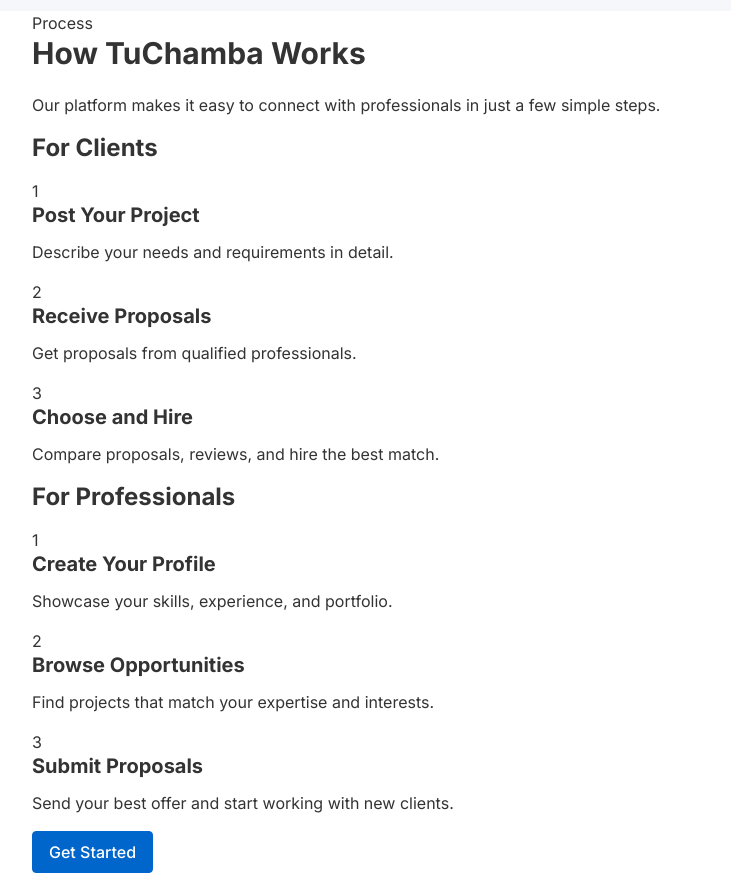
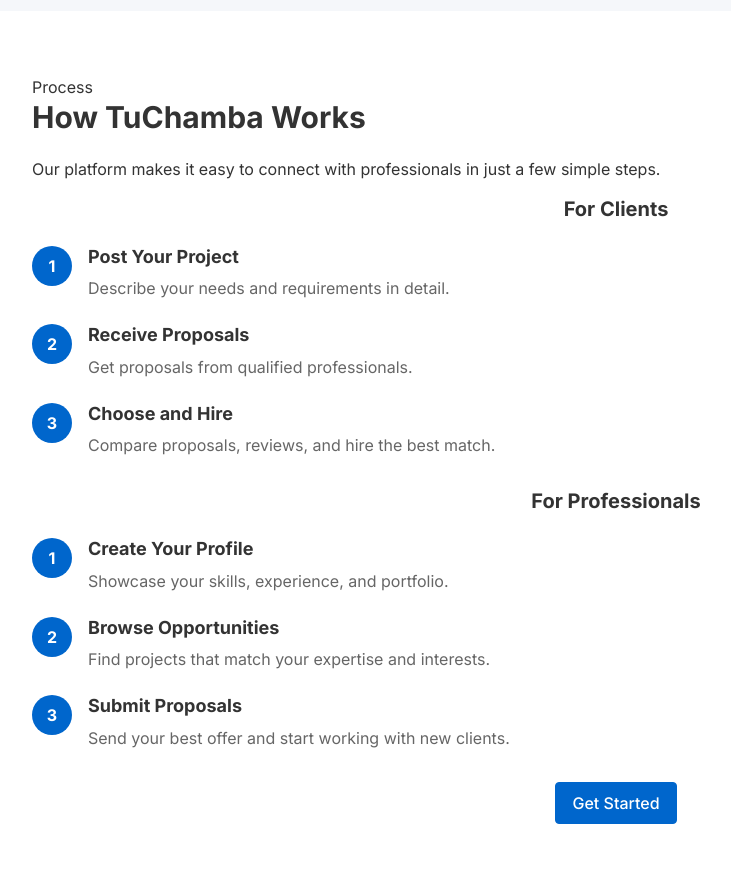
Before and after one commit to 1ASI0729-2510-4317-G1-TuChambape/landing, a plain HTML site: page index.html in a window 1280 px wide. Shown: the part 2140-3028 px from the top of the page, without its empty margins (24-755 px from the left). Drawn offline with Linux system fonts and the light colour scheme; a script that the page names is missing.

Commit message:
feat(How-it-works): add How-it-works styles

```diff
--- a/src/styles/styles.css
+++ b/src/styles/styles.css
@@ -1368,3 +1368,63 @@
     .benefits__action {
       text-align: center;
     }
+
+  /* ========================================
+     How it Works Section
+     ======================================== */
+  .how-it-works {
+    padding: var(--spacing-16) 0;
+    background-color: var(--color-background);
+  }
+
+  .how-it-works__grid {
+    display: grid;
+    grid-template-columns: repeat(1, 1fr);
+    gap: var(--spacing-8);
+    margin-bottom: var(--spacing-8);
+  }
+
+  .how-it-works__subtitle {
+    font-size: var(--font-size-xl);
+    margin-bottom: var(--spacing-6);
+    text-align: center;
+  }
+
+  .steps {
+    display: flex;
+    flex-direction: column;
+    gap: var(--spacing-6);
+  }
+
+  .step {
+    display: flex;
+    align-items: flex-start;
+  }
+
+  .step__number {
+    display: flex;
+    align-items: center;
+    justify-content: center;
+    width: 2.5rem;
+    height: 2.5rem;
+    background-color: var(--color-primary);
+    color: white;
+    border-radius: var(--border-radius-full);
+    font-weight: var(--font-weight-bold);
+    margin-right: var(--spacing-4);
+    flex-shrink: 0;
+  }
+
+  .step__title {
+    font-size: var(--font-size-lg);
+    margin-bottom: var(--spacing-2);
+  }
+
+  .step__description {
+    color: var(--color-text-light);
+    margin: 0;
+  }
+
+  .how-it-works__action {
+    text-align: center;
+  }
```
